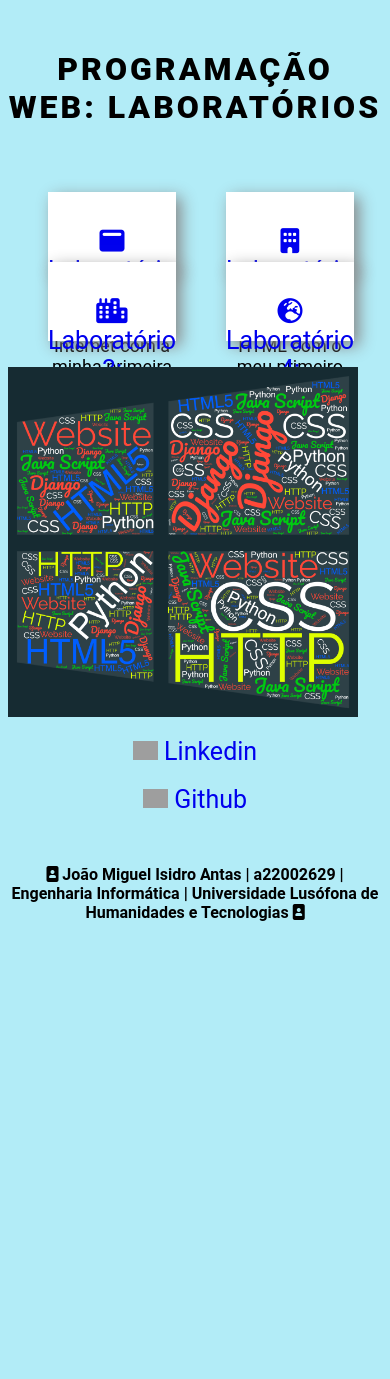
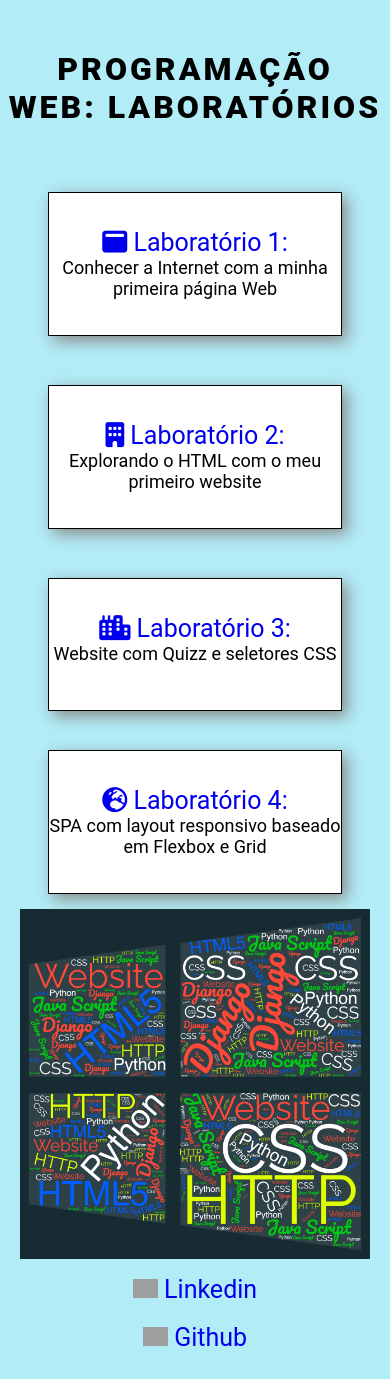
Before and after one commit to joaoantas05/pw-labs-joaoantas-a22002629, a PHP site: page / in a window 390 px wide. Shown: the top 1379 px of the page. Before the commit the page ends 921 px from the top, so only its background shows below. Run offline with PHP 8.4, Linux system fonts and the light colour scheme; some libraries are stand-ins or nearby versions; grey boxes are pictures that could not be loaded.

Commit message:
laboratorio 4

```diff
--- a/geral.css
+++ b/geral.css
@@ -26,6 +26,7 @@ ul li {
 
 li{
     background-color: white;
+    border: 1px solid black; /* moldura */
     text-align: center;
     padding: 35px 0;
     height: 50%;
@@ -75,4 +76,16 @@ nav{
         'nav'
         'aside'
     }
+
+    ul {
+        grid-template-columns: repeat(1, 1fr);
+        grid-template-rows: auto;
+    }
+    aside{
+        display: flex;
+    }
+
+    aside img{
+        margin: auto;
+    }
 }
```
